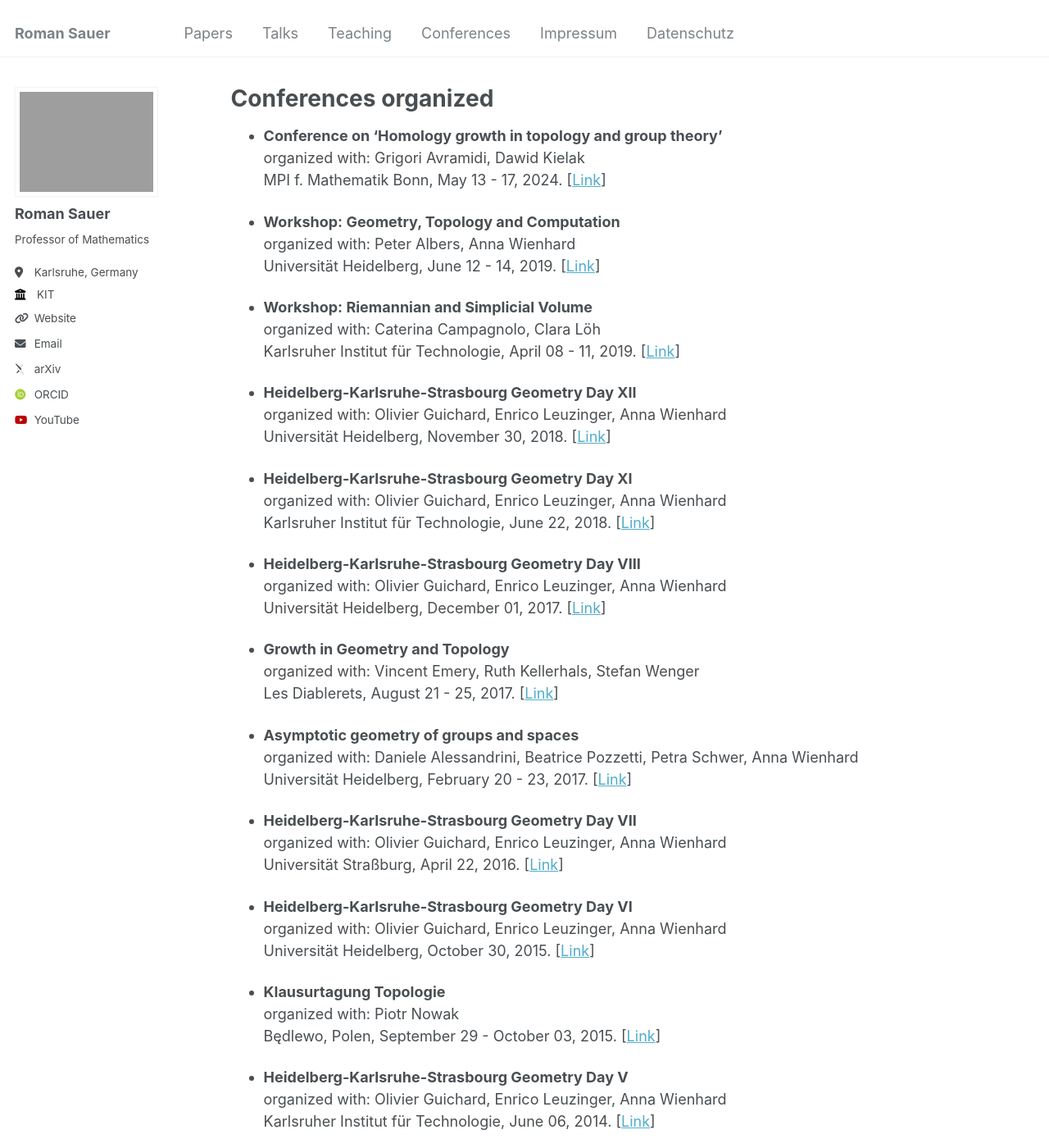
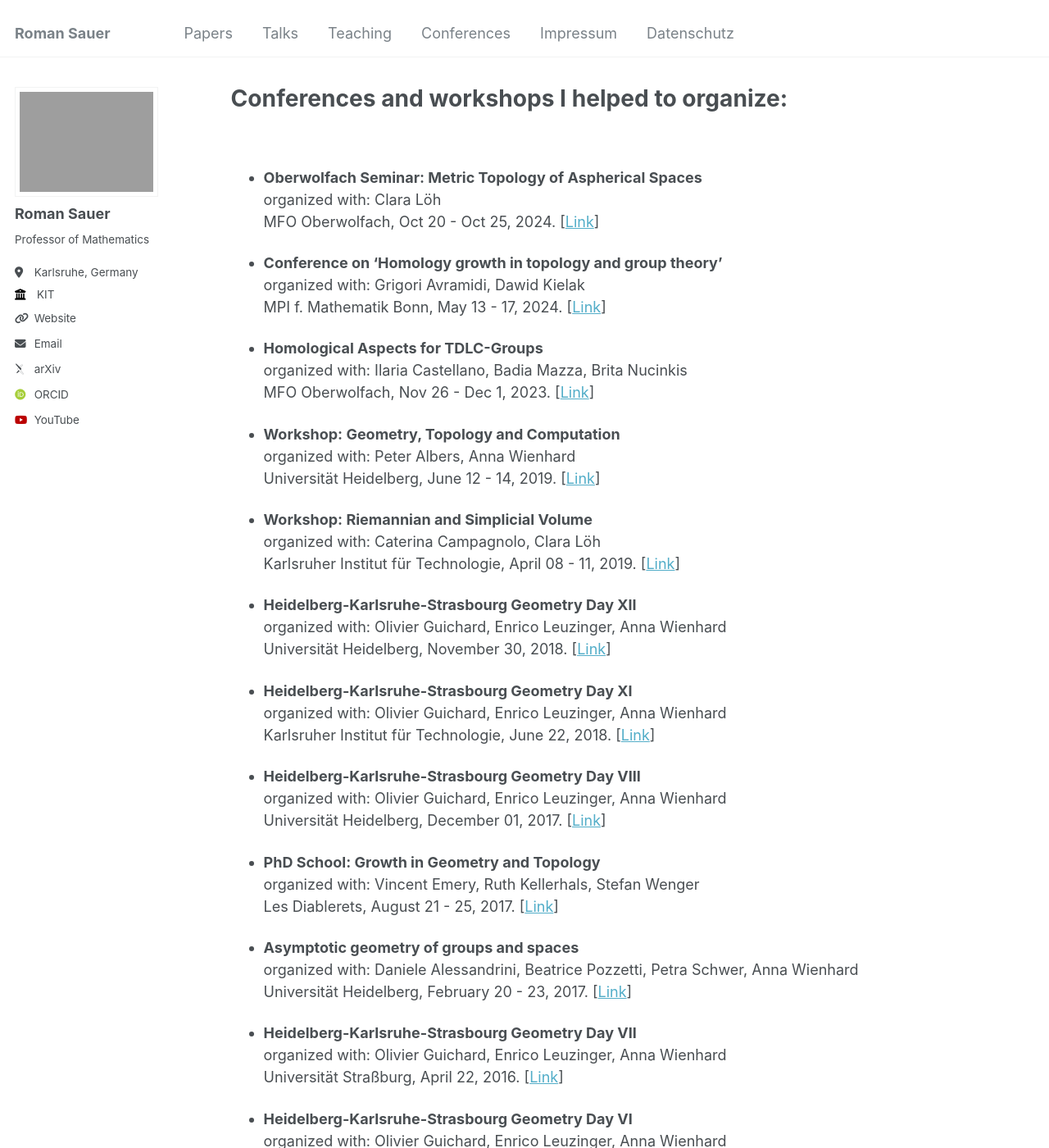
Before and after one commit to hydeparksa/hydeparksa.github.io, a Jekyll site: the page built from _pages/conferences.md, in a window 1280 px wide and 1400 px high. Shown: the whole window at 82% size. Built offline with Jekyll 4.4.1, drawn with Linux system fonts in a browser that asks for light colours; some web fonts are replaced; some of the changed text lies outside the part shown.

Commit message:
completed conference data

```diff
--- a/_data/conferences.yml
+++ b/_data/conferences.yml
@@ -1,8 +1,21 @@
+- name: "Oberwolfach Seminar: Metric Topology of Aspherical Spaces"
+  organizers: "Clara Löh"
+  location: "MFO Oberwolfach"
+  date: "Oct 20 - Oct 25, 2024"
+  url: "https://www.mfo.de/occasion/2443a/www_view"
+
 - name: "Conference on 'Homology growth in topology and group theory'"
   organizers: "Grigori Avramidi, Dawid Kielak"
   location: "MPI f. Mathematik Bonn"
   date: "May 13 - 17, 2024"
   url: "https://www.mpim-bonn.mpg.de/de/node/12691"
+
+- name: "Homological Aspects for TDLC-Groups"
+  organizers: "Ilaria Castellano, Badia Mazza, Brita Nucinkis"
+  location: "MFO Oberwolfach"
+  date: "Nov 26 - Dec 1, 2023"
+  url: "https://www.mfo.de/occasion/2348b/www_view"
+
 
 - name: "Workshop: Geometry, Topology and Computation"
   organizers: "Peter Albers, Anna Wienhard"
@@ -34,7 +47,7 @@
   date: "December 01, 2017"
   url: "https://www.mathi.uni-heidelberg.de/~diffgeo/GeometryDay10.html"
 
-- name: "Growth in Geometry and Topology"
+- name: "PhD School: Growth in Geometry and Topology"
   organizers: "Vincent Emery, Ruth Kellerhals, Stefan Wenger"
   location: "Les Diablerets"
   date: "August 21 - 25, 2017"
@@ -112,7 +125,7 @@
   date: "September 24 - 27, 2012"
   url: "http://wwwmath.uni-muenster.de/u/ag_kramer/index.php?name=ggtseminar&menu=&lang=de"
 
-- name: "Flows on homogeneous spaces"
+- name: "PhD school and conference: Flows on homogeneous spaces"
   organizers: "Uri Bader, Francoise Dal'Bo"
   location: "Technion in Haifa/Israel"
   date: "September 02 - 07, 2012"
--- a/_pages/conferences.md
+++ b/_pages/conferences.md
@@ -1,12 +1,11 @@
 ---
 layout: archive
-title: "Conferences organized"
+title: "Conferences and workshops I helped to organize:"
 permalink: /conferences/
 author_profile: true
 
 ---
-
-
+<br>
 {% for conf in site.data.conferences %}
 - **{{ conf.name }}**<br>
 organized with: {{ conf.organizers }}<br>
```
